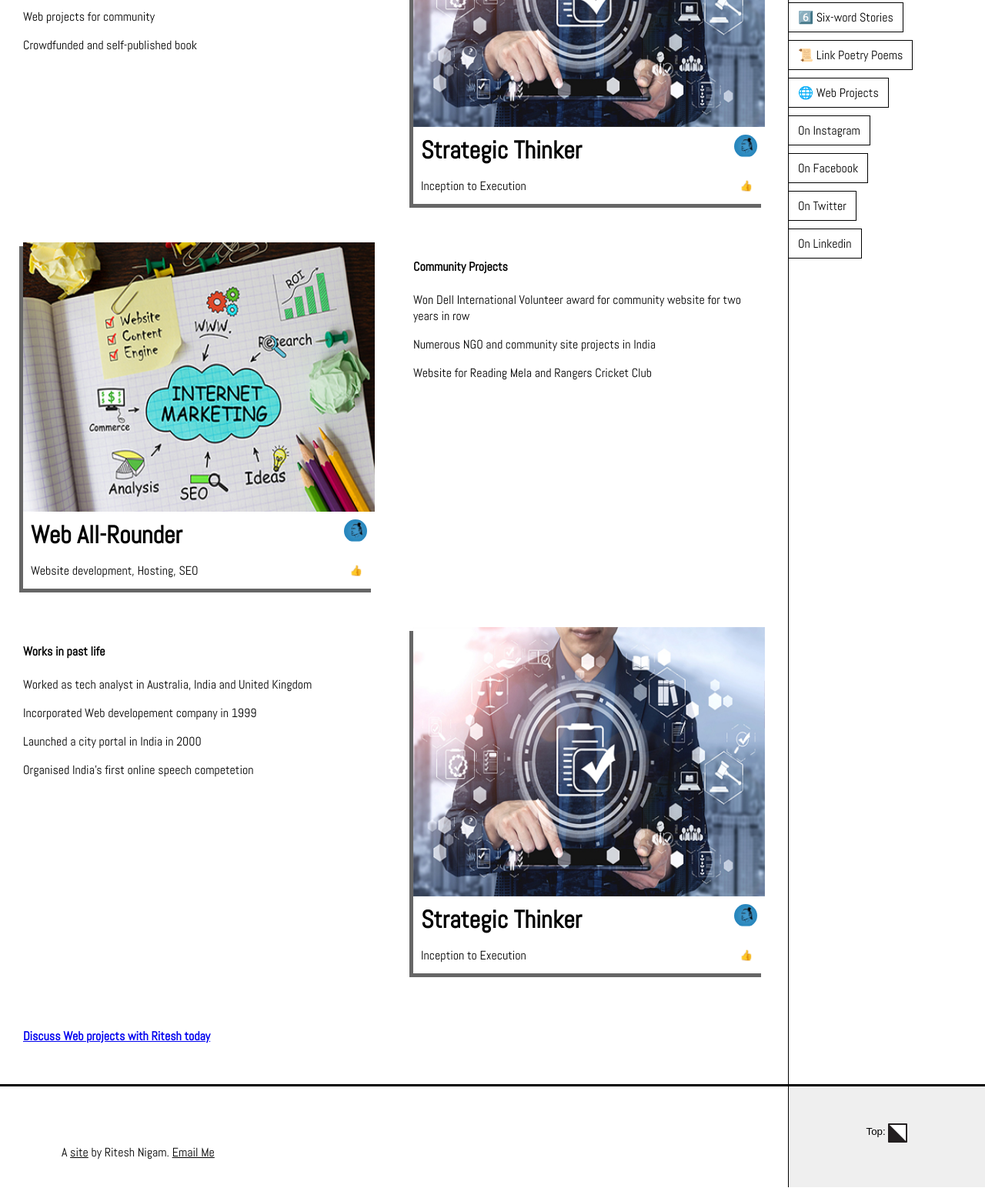
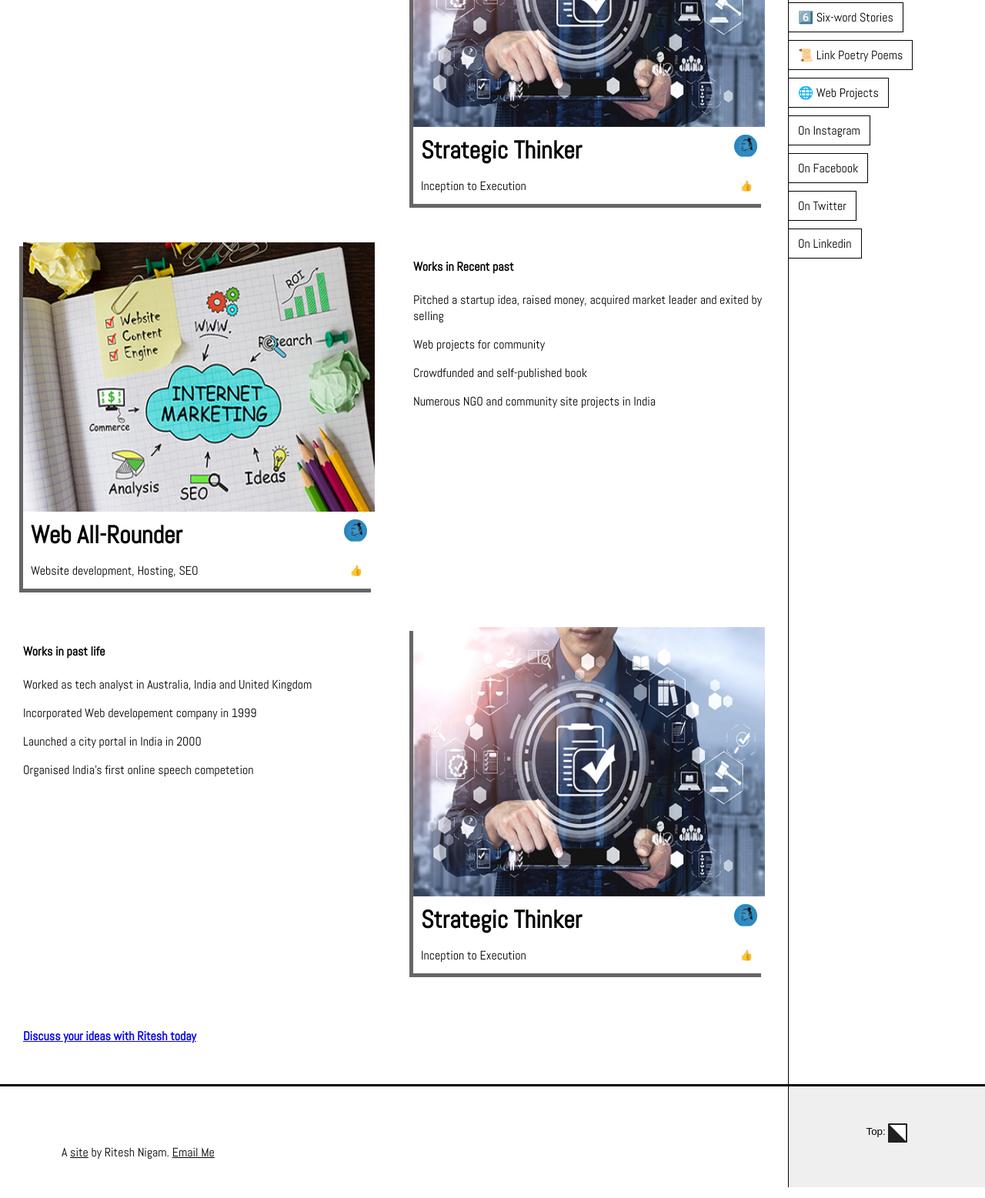
Before and after one commit to adiritz/rn, a plain HTML site: page works.html in a window 1280 px wide. Shown: the part 415-1972 px from the top of the page at 77% size. Drawn offline with Linux system fonts and the light colour scheme; files whose address does not match are found by name.

Commit message:
Update works.html

```diff
--- a/works.html
+++ b/works.html
@@ -52,9 +52,7 @@
                                   <div><h4>Recent Works</h4>
                          <p>Founded LinkPoetry.com</p>
                          <p>Attained certified public speaker status</p>
-                         <p>Pitched a startup idea, raised money, acquired market leader and exited by selling</p>
-                         <p>Web projects for community</p>
-                         <p>Crowdfunded and self-published book</p>
+
                    </div>
            <!-- next content -->
 
@@ -91,10 +89,12 @@
                     </div>
                 </div>
             </div>
-           <div><h4>Community Projects</h4>
-                                <p>Won Dell International Volunteer award for community website for two years in row</p>
-                                <p>Numerous NGO and community site projects in India</p>
-                                           <p>Website for Reading Mela and Rangers Cricket Club</p></div>
+           <div><h4>Works in Recent past</h4>
+                                           <p>Pitched a startup idea, raised money, acquired market leader and exited by selling</p>
+                         <p>Web projects for community</p>
+                         <p>Crowdfunded and self-published book</p>
+                                           <p>Numerous NGO and community site projects in India</p>
+                                           </div>
 
                        <div><h4>Works in past life</h4>
                          <p>Worked as tech analyst in Australia, India and United Kingdom</p>
@@ -123,7 +123,7 @@
             <!--  -->
 
 
-                                           <h4><a href="mailto:hello@ritesh.uk">Discuss Web projects with Ritesh today</a></h4>
+                                           <h4><a href="mailto:hello@ritesh.uk">Discuss your ideas with Ritesh today</a></h4>
 
         </section>
 
```
